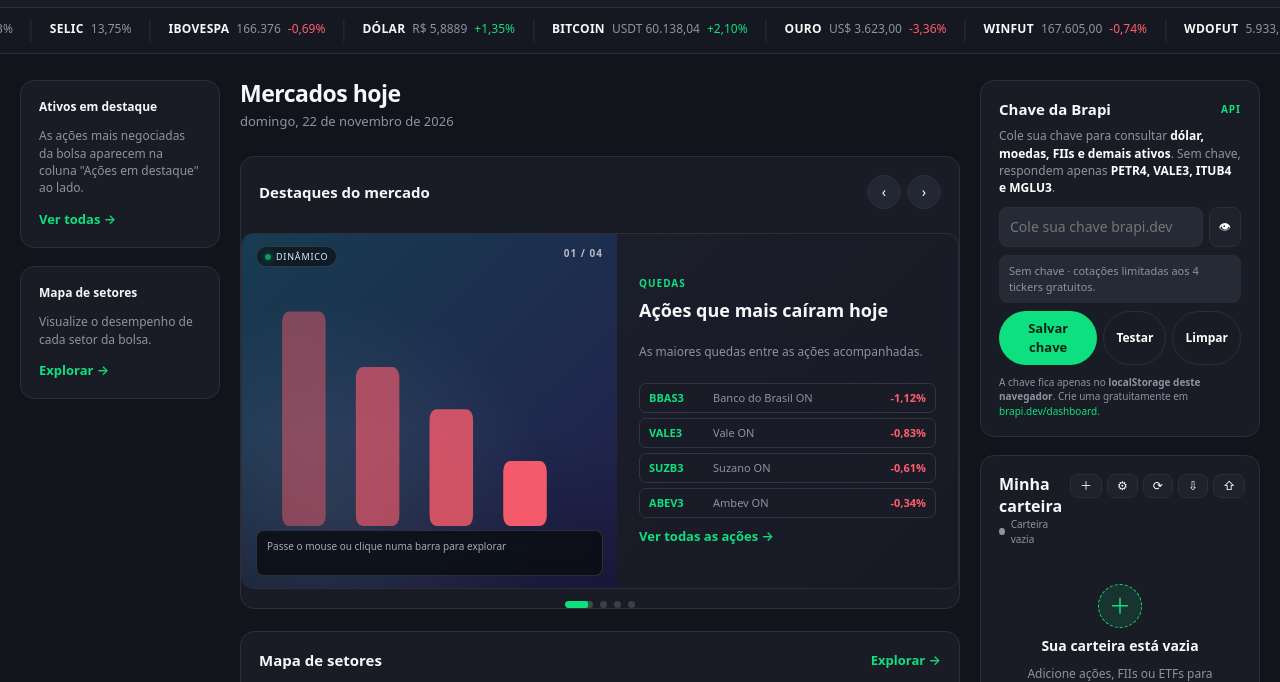
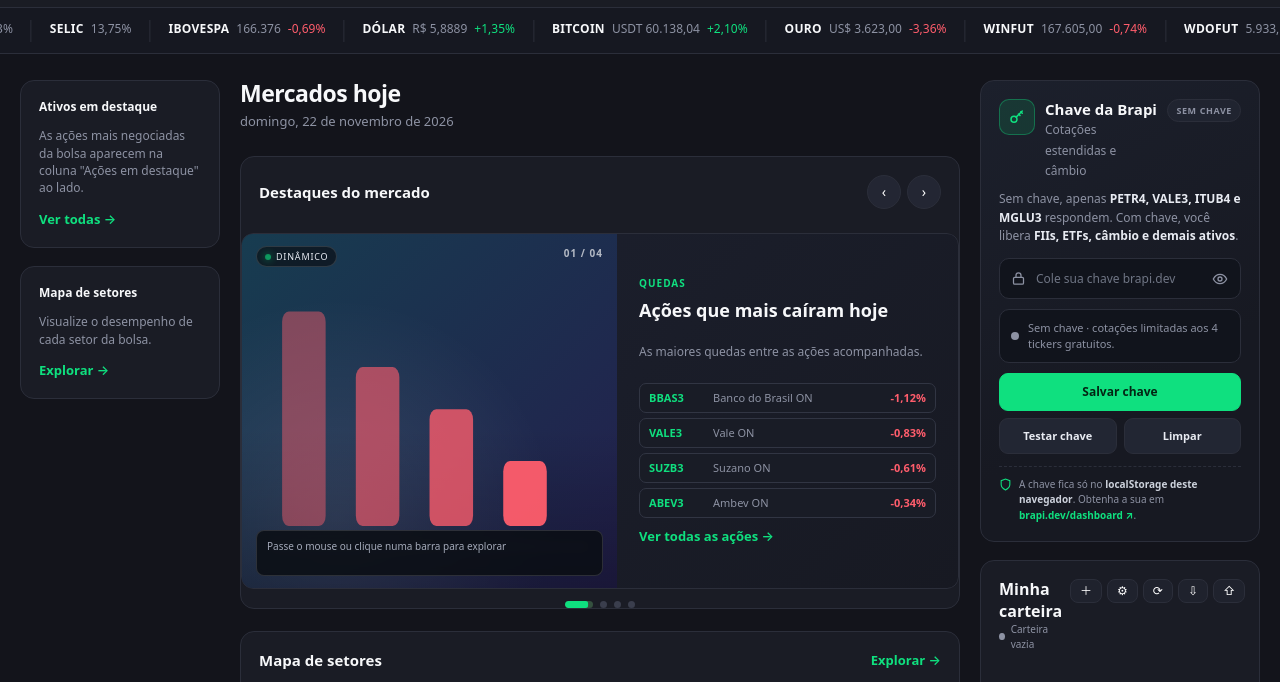
Before and after one commit to Manoelgamer/free-investiment-analitic, a website: page index.html in a window 1280 px wide. Shown: the part 52-734 px from the top of the page. Drawn offline with Linux system fonts and the light colour scheme.

Commit message:
style: redesanha painel da chave Brapi

```diff
--- a/index.html
+++ b/index.html
@@ -233,9 +233,46 @@
   .pf-empty p{margin:0;max-width:220px}
   .icon-mini{background:var(--panel-2);border:1px solid var(--line);color:#fff;border-radius:8px;padding:5px 9px;font-size:12px;line-height:1}
   .icon-mini:disabled{opacity:.5;cursor:not-allowed}
-  .api-test{font-size:11px;padding:8px 10px;border-radius:8px;margin-top:8px;background:#262a36;color:var(--muted);min-height:32px}
-  .api-test.ok{background:rgba(15,224,127,.12);color:var(--green)}
-  .api-test.err{background:rgba(255,93,108,.12);color:var(--red)}
+  /* ---------- Painel da chave Brapi ---------- */
+  .brapi-card{background:linear-gradient(150deg,#1c202c,#171922 65%)}
+  .brapi-head{display:flex;align-items:flex-start;gap:10px;margin-bottom:10px}
+  .brapi-icon{width:36px;height:36px;flex:0 0 36px;display:grid;place-items:center;border-radius:10px;
+    background:rgba(15,224,127,.12);border:1px solid rgba(15,224,127,.35);color:var(--green)}
+  .brapi-pill{font-size:9px;font-weight:800;text-transform:uppercase;letter-spacing:.6px;padding:4px 8px;border-radius:999px;
+    border:1px solid var(--line);color:var(--muted);background:#202430;white-space:nowrap}
+  .brapi-pill.ok{color:var(--green);border-color:rgba(15,224,127,.45);background:rgba(15,224,127,.10)}
+  .brapi-desc{margin:0 0 12px;line-height:1.55}
+  .brapi-desc b{color:#e8ebf2}
+  .brapi-input-wrap{position:relative;display:flex;align-items:center}
+  .brapi-input-wrap>svg{position:absolute;left:12px;color:var(--muted);pointer-events:none}
+  .brapi-input-wrap input{width:100%;background:#11141c;border:1px solid var(--line);border-radius:10px;
+    padding:11px 42px 11px 36px;color:#fff;font-size:12px;outline:0;transition:border-color .2s,box-shadow .2s}
+  .brapi-input-wrap input::placeholder{color:#6f7584}
+  .brapi-input-wrap input:focus{border-color:var(--green);box-shadow:0 0 0 3px rgba(15,224,127,.12)}
+  .brapi-eye{position:absolute;right:6px;width:30px;height:30px;display:grid;place-items:center;background:transparent;
+    border:0;color:var(--muted);border-radius:7px}
+  .brapi-eye:hover{color:var(--green);background:var(--panel-2)}
+  .brapi-status{display:flex;align-items:center;gap:9px;margin-top:10px;padding:10px 11px;border-radius:10px;
+    background:#11141c;border:1px solid var(--line);font-size:11px;color:var(--muted);line-height:1.45;min-height:40px}
+  .brapi-status-dot{width:8px;height:8px;flex:0 0 8px;border-radius:50%;background:var(--muted)}
+  .brapi-status.ok{border-color:rgba(15,224,127,.4);background:rgba(15,224,127,.08);color:#b9f5d7}
+  .brapi-status.ok .brapi-status-dot{background:var(--green);box-shadow:0 0 8px var(--green)}
+  .brapi-status.err{border-color:rgba(255,93,108,.4);background:rgba(255,93,108,.08);color:#ffc4ca}
+  .brapi-status.err .brapi-status-dot{background:var(--red)}
+  .brapi-status.loading .brapi-status-dot{background:#f5a623;animation:pulseDot 1s ease-in-out infinite}
+  .brapi-actions{display:grid;grid-template-columns:1fr 1fr;gap:7px;margin-top:10px}
+  .brapi-btn{border:1px solid var(--line);background:#222633;color:#e8ebf2;border-radius:9px;padding:9px 10px;
+    font-size:11px;font-weight:700;transition:transform .15s,border-color .2s,background .2s}
+  .brapi-btn:hover{border-color:var(--green);transform:translateY(-1px)}
+  .brapi-btn:active{transform:translateY(0)}
+  .brapi-btn.primary{grid-column:1/-1;background:var(--green);color:#042514;border-color:var(--green);font-size:12px}
+  .brapi-btn.primary:hover{background:#25e992}
+  .brapi-btn:disabled{opacity:.5;cursor:not-allowed;transform:none}
+  .brapi-note{display:flex;gap:7px;align-items:flex-start;margin:12px 0 0;padding-top:10px;border-top:1px dashed var(--line);
+    font-size:10px;line-height:1.55;color:var(--muted)}
+  .brapi-note svg{flex:0 0 13px;margin-top:1px;color:var(--green)}
+  .brapi-note b{color:#cdd2dc}
+  .brapi-note a{color:var(--green);font-weight:700}
   .ac-wrap{position:relative}
   .ac-list{position:absolute;top:100%;left:0;right:0;z-index:30;display:none;background:#222632;border:1px solid var(--line);border-radius:10px;max-height:230px;overflow:auto;margin-top:4px;box-shadow:0 14px 34px rgba(0,0,0,.55)}
   .ac-list.show{display:block}
@@ -586,22 +623,37 @@
       </div>
 
       <aside class="rail right" aria-label="Ferramentas e cotações">
-        <section class="panel pad" id="brapiPanel" aria-label="Chave da API Brapi">
-          <div class="section-head" style="margin-bottom:8px">
-            <h3 style="font-size:15px">Chave da Brapi</h3><span class="tag">API</span>
+        <section class="panel pad brapi-card" id="brapiPanel" aria-label="Chave da API Brapi">
+          <div class="brapi-head">
+            <span class="brapi-icon" aria-hidden="true">
+              <svg width="18" height="18" viewBox="0 0 24 24" fill="none" stroke="currentColor" stroke-width="2" stroke-linecap="round" stroke-linejoin="round"><circle cx="8" cy="15" r="4"/><path d="m10.8 12.2 8.2-8.2M17 5l2 2M14 8l2 2"/></svg>
+            </span>
+            <div style="flex:1;min-width:0">
+              <h3 style="font-size:15px">Chave da Brapi</h3>
+              <span class="muted small">Cotações estendidas e câmbio</span>
+            </div>
+            <span class="brapi-pill" id="brapiPill">sem chave</span>
           </div>
-          <p class="muted small" style="margin:0 0 10px">Cole sua chave para consultar <b style="color:#fff">dólar, moedas, FIIs e demais ativos</b>. Sem chave, respondem apenas <b style="color:#fff">PETR4, VALE3, ITUB4 e MGLU3</b>.</p>
-          <div style="display:flex;gap:6px">
-            <input id="brapiTokenInput" type="password" placeholder="Cole sua chave brapi.dev" autocomplete="off" aria-label="Chave da API Brapi" style="flex:1;min-width:0;background:#262a36;border:1px solid var(--line);border-radius:8px;padding:9px 10px;color:#fff;outline:0">
-            <button class="icon-mini" id="brapiToggle" title="Mostrar ou ocultar a chave" aria-label="Mostrar ou ocultar a chave">👁</button>
+          <p class="muted small brapi-desc">Sem chave, apenas <b>PETR4, VALE3, ITUB4 e MGLU3</b> respondem. Com chave, você libera <b>FIIs, ETFs, câmbio e demais ativos</b>.</p>
+          <div class="brapi-input-wrap">
+            <svg width="15" height="15" viewBox="0 0 24 24" fill="none" stroke="currentColor" stroke-width="2" aria-hidden="true"><rect x="4" y="10" width="16" height="11" rx="2"/><path d="M8 10V7a4 4 0 0 1 8 0v3"/></svg>
+            <input id="brapiTokenInput" type="password" placeholder="Cole sua chave brapi.dev" autocomplete="off" spellcheck="false" aria-label="Chave da API Brapi">
+            <button class="brapi-eye" id="brapiToggle" title="Mostrar ou ocultar a chave" aria-label="Mostrar chave">
+              <svg width="16" height="16" viewBox="0 0 24 24" fill="none" stroke="currentColor" stroke-width="2"><path d="M2 12s3.5-7 10-7 10 7 10 7-3.5 7-10 7S2 12 2 12Z"/><circle cx="12" cy="12" r="3"/></svg>
+            </button>
           </div>
-          <div class="api-test" id="brapiStatus" aria-live="polite">Sem chave · cotações limitadas aos 4 tickers gratuitos.</div>
-          <div style="display:flex;gap:6px;margin-top:8px;flex-wrap:wrap">
-            <button class="btn-green" id="brapiSave" style="flex:1;padding:8px 12px">Salvar chave</button>
-            <button class="btn-ghost" id="brapiTest" style="padding:8px 12px">Testar</button>
-            <button class="btn-ghost" id="brapiClear" style="padding:8px 12px">Limpar</button>
+          <div class="brapi-status" id="brapiStatus" role="status" aria-live="polite">
+            <i class="brapi-status-dot"></i><span>Sem chave · cotações limitadas aos 4 tickers gratuitos.</span>
           </div>
-          <p class="muted small" style="font-size:10px;margin:10px 0 0">A chave fica apenas no <b>localStorage deste navegador</b>. Crie uma gratuitamente em <a href="https://brapi.dev/dashboard" target="_blank" rel="noopener" style="color:var(--green)">brapi.dev/dashboard</a>.</p>
+          <div class="brapi-actions">
+            <button class="brapi-btn primary" id="brapiSave">Salvar chave</button>
+            <button class="brapi-btn" id="brapiTest">Testar chave</button>
+            <button class="brapi-btn" id="brapiClear">Limpar</button>
+          </div>
+          <p class="brapi-note">
+            <svg width="13" height="13" viewBox="0 0 24 24" fill="none" stroke="currentColor" stroke-width="2" aria-hidden="true"><path d="M12 22s8-4 8-10V5l-8-3-8 3v7c0 6 8 10 8 10Z"/></svg>
+            <span>A chave fica só no <b>localStorage deste navegador</b>. Obtenha a sua em <a href="https://brapi.dev/dashboard" target="_blank" rel="noopener">brapi.dev/dashboard ↗</a>.</span>
+          </p>
         </section>
         <section class="panel pad" id="walletPanel" aria-label="Minha carteira">
           <div class="pf-head">
@@ -1768,10 +1820,18 @@ $('#viewWallet').onclick=e=>{
   e.target.textContent=hide?'Ver carteira →':'Ocultar detalhes ↑';
 };
 /* Painel explícito da chave Brapi (v1.3) */
-function tokenStatus(t){
-  const el=$('#brapiStatus'); if(!el) return;
-  if(!t){ el.className='api-test'; el.textContent='Sem chave · cotações limitadas aos 4 tickers gratuitos.' }
-  else{ el.className='api-test ok'; el.textContent='✓ Chave salva neste navegador · ativos, FIIs e câmbio disponíveis.' }
+function tokenStatus(t,msg,kind){
+  const el=$('#brapiStatus'), pill=$('#brapiPill'); if(!el) return;
+  if(msg){ el.className='brapi-status'+(kind?' '+kind:''); el.innerHTML='<i class="brapi-status-dot"></i><span>'+esc(msg)+'</span>'; return }
+  if(!t){
+    if(pill){ pill.textContent='sem chave'; pill.className='brapi-pill' }
+    el.className='brapi-status';
+    el.innerHTML='<i class="brapi-status-dot"></i><span>Sem chave · cotações limitadas aos 4 tickers gratuitos.</span>';
+  }else{
+    if(pill){ pill.textContent='chave ativa'; pill.className='brapi-pill ok' }
+    el.className='brapi-status ok';
+    el.innerHTML='<i class="brapi-status-dot"></i><span>Chave ativa · ativos, FIIs e câmbio disponíveis.</span>';
+  }
 }
 $('#brapiTokenInput').value=brapiToken;
 tokenStatus(brapiToken);
@@ -1780,16 +1840,21 @@ $('#apiConfigBtn').onclick=()=>{
   $('#brapiTokenInput').focus();
 };
 $('#brapiToggle').onclick=()=>{
-  const i=$('#brapiTokenInput'), show=i.type==='password';
+  const i=$('#brapiTokenInput'), btn=$('#brapiToggle'), show=i.type==='password';
   i.type=show?'text':'password';
-  $('#brapiToggle').textContent=show?'🙈':'👁';
+  btn.setAttribute('aria-label',show?'Ocultar chave':'Mostrar chave');
+  btn.title=show?'Ocultar chave':'Mostrar chave';
 };
 $('#brapiTest').onclick=async()=>{
-  const t=$('#brapiTokenInput').value.trim(), out=$('#brapiStatus');
-  if(!t){ out.className='api-test err'; out.textContent='Cole uma chave para testar.'; return }
-  out.className='api-test'; out.textContent='Testando com BBAS3...';
-  try{ const r=await requestQuotes(['BBAS3'],t); out.className='api-test ok'; out.textContent='✓ Chave válida — '+r.length+' ativo consultado com sucesso.' }
-  catch(err){ out.className='api-test err'; out.textContent='✕ '+err.message }
+  const t=$('#brapiTokenInput').value.trim();
+  if(!t){ tokenStatus(null,'Cole uma chave para testar.','err'); return }
+  const btn=$('#brapiTest'); btn.disabled=true;
+  tokenStatus(null,'Testando a chave com BBAS3...','loading');
+  try{
+    const r=await requestQuotes(['BBAS3'],t);
+    tokenStatus(null,'Chave válida · '+r.length+' ativo consultado com sucesso.','ok');
+  }catch(err){ tokenStatus(null,err.message,'err') }
+  finally{ btn.disabled=false }
 };
 function applyToken(t){
   brapiToken=t;
--- a/package.json
+++ b/package.json
@@ -1,6 +1,6 @@
 {
   "name": "free-investiment-analitic",
-  "version": "1.4.4",
+  "version": "1.4.5",
   "private": true,
   "description": "Projeto open-source inspirado no TradeMap (HTML/CSS/JS puro)",
   "scripts": {
--- a/sw.js
+++ b/sw.js
@@ -1,5 +1,5 @@
 /* Service worker do Free Invest Analytic — cache-only para assets locais, network-first para navegação. */
-const CACHE = 'freeinvest-v1.4.4';
+const CACHE = 'freeinvest-v1.4.5';
 const ASSETS = ['./', './index.html', './assets/icon.svg', './manifest.json'];
 
 self.addEventListener('install', event => {
```
Also changed, not shown: CHANGELOG.md, README.md.
